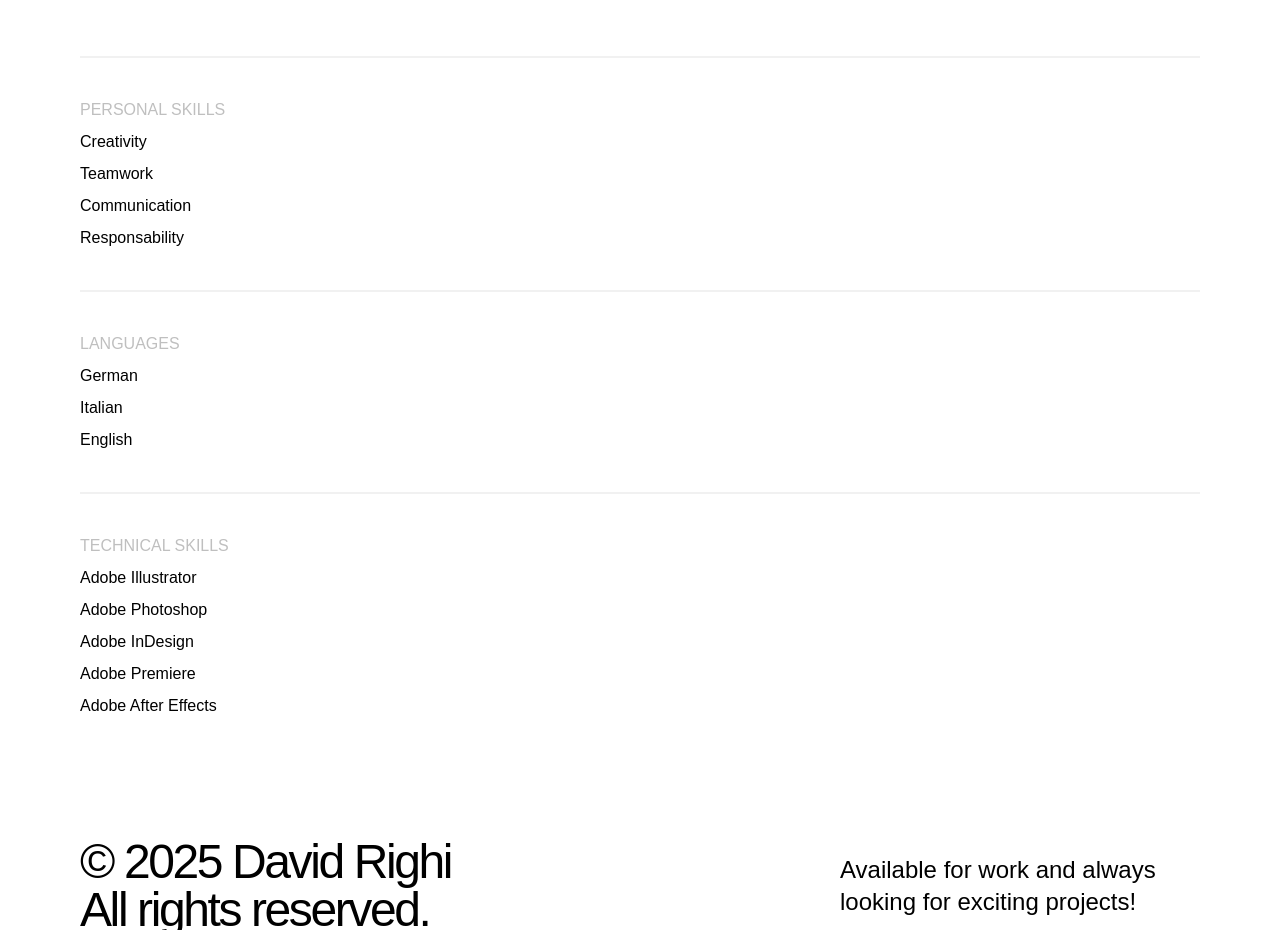
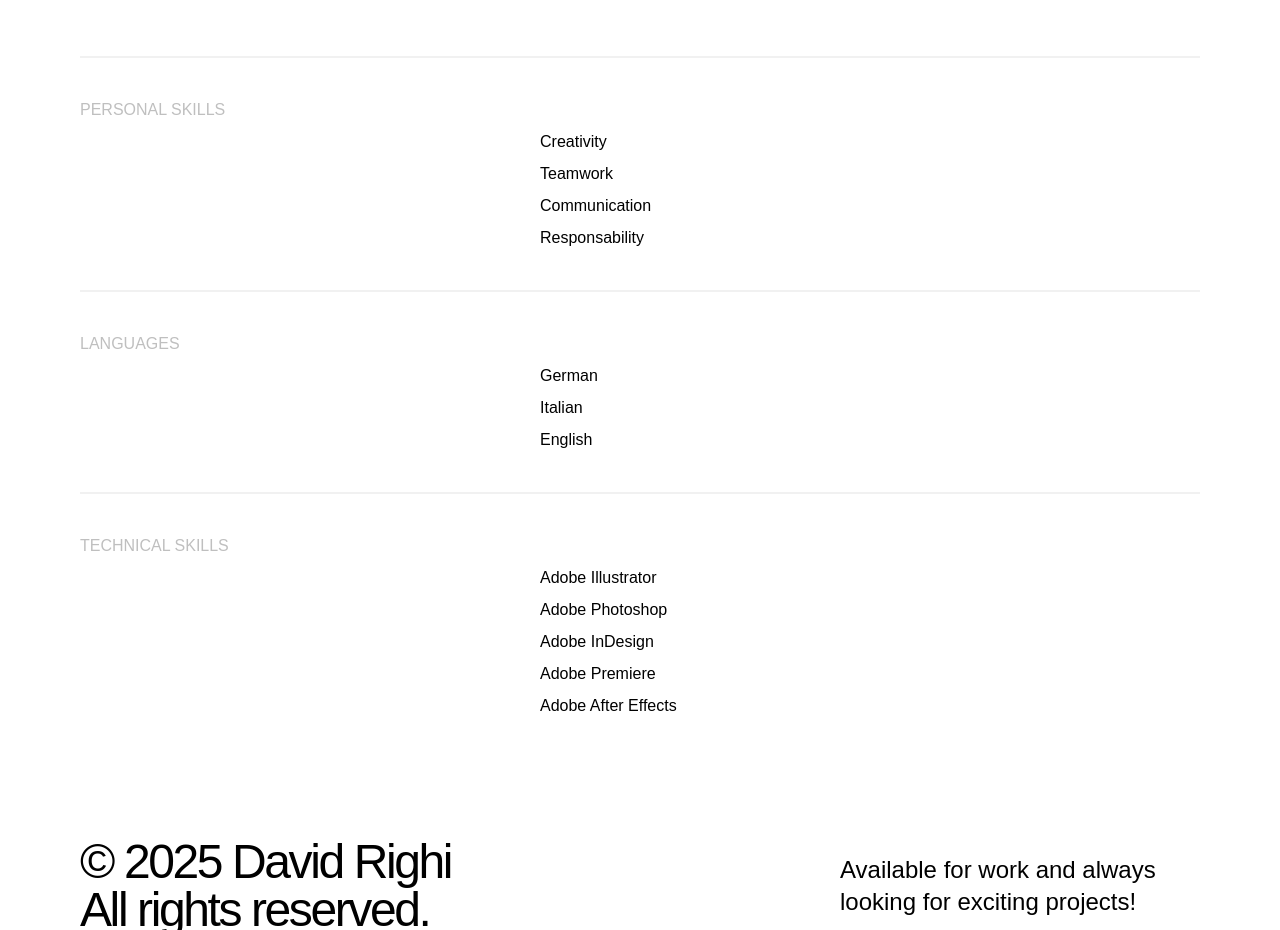
Before and after one commit to davidrighidev/portfolio, a React (Vite) app: page /about in a window 1280 px wide. Shown: the part 920-1850 px from the top of the page. Built offline with nearby package versions, Linux system fonts and the light colour scheme; a web font is replaced by a local one.

Commit message:
about little changes

```diff
--- a/src/pages/About.jsx
+++ b/src/pages/About.jsx
@@ -63,11 +63,15 @@ const About = () => {
             <div className="uppercase text-gray-secondary flex mb-2">
               Personal Skills
             </div>
-            <div className="flex flex-col gap-2 text-black justify-center">
-              <div>Creativity</div>
-              <div>Teamwork</div>
-              <div>Communication</div>
-              <div>Responsability</div>
+            <div className="flex flex-col gap-2 items-center">
+              <div className="text-left w-full max-w-[200px]">Creativity</div>
+              <div className="text-left w-full max-w-[200px]">Teamwork</div>
+              <div className="text-left w-full max-w-[200px]">
+                Communication
+              </div>
+              <div className="text-left w-full max-w-[200px]">
+                Responsability
+              </div>
             </div>
           </div>
 
@@ -76,10 +80,10 @@ const About = () => {
             <div className="uppercase text-gray-secondary flex mb-2">
               Languages
             </div>
-            <div className="flex flex-col gap-2 text-black justify-center">
-              <div>German</div>
-              <div>Italian</div>
-              <div>English</div>
+            <div className="flex flex-col gap-2 text-black items-center">
+              <div className="text-left w-full max-w-[200px]">German</div>
+              <div className="text-left w-full max-w-[200px]">Italian</div>
+              <div className="text-left w-full max-w-[200px]">English</div>
             </div>
           </div>
 
@@ -88,12 +92,22 @@ const About = () => {
             <div className="uppercase text-gray-secondary flex mb-2">
               Technical Skills
             </div>
-            <div className="flex flex-col gap-2 text-black justify-center">
-              <div>Adobe Illustrator</div>
-              <div>Adobe Photoshop</div>
-              <div>Adobe InDesign</div>
-              <div>Adobe Premiere</div>
-              <div>Adobe After Effects</div>
+            <div className="flex flex-col gap-2 text-black items-center">
+              <div className="text-left w-full max-w-[200px]">
+                Adobe Illustrator
+              </div>
+              <div className="text-left w-full max-w-[200px]">
+                Adobe Photoshop
+              </div>
+              <div className="text-left w-full max-w-[200px]">
+                Adobe InDesign
+              </div>
+              <div className="text-left w-full max-w-[200px]">
+                Adobe Premiere
+              </div>
+              <div className="text-left w-full max-w-[200px]">
+                Adobe After Effects
+              </div>
             </div>
           </div>
         </div>
```
